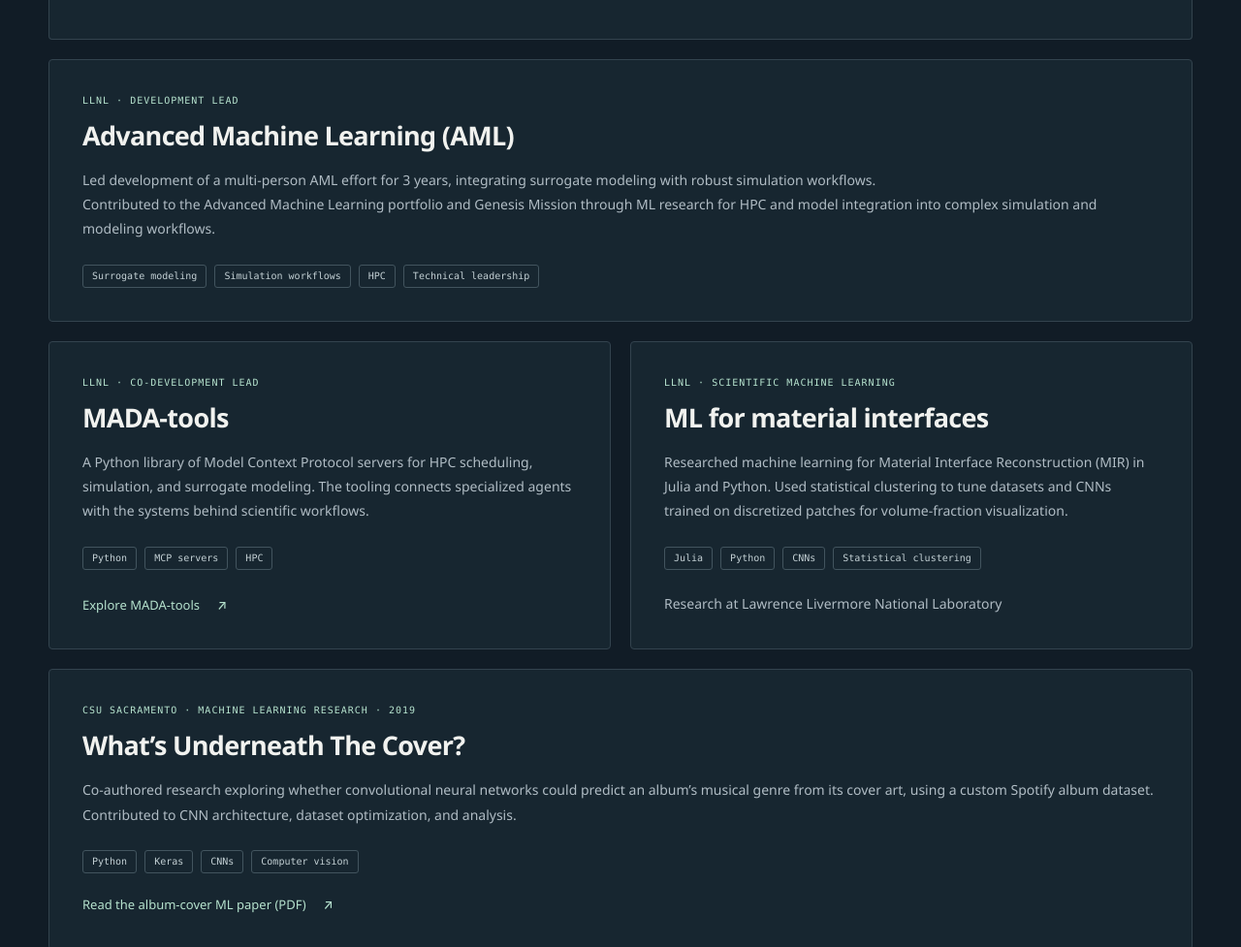
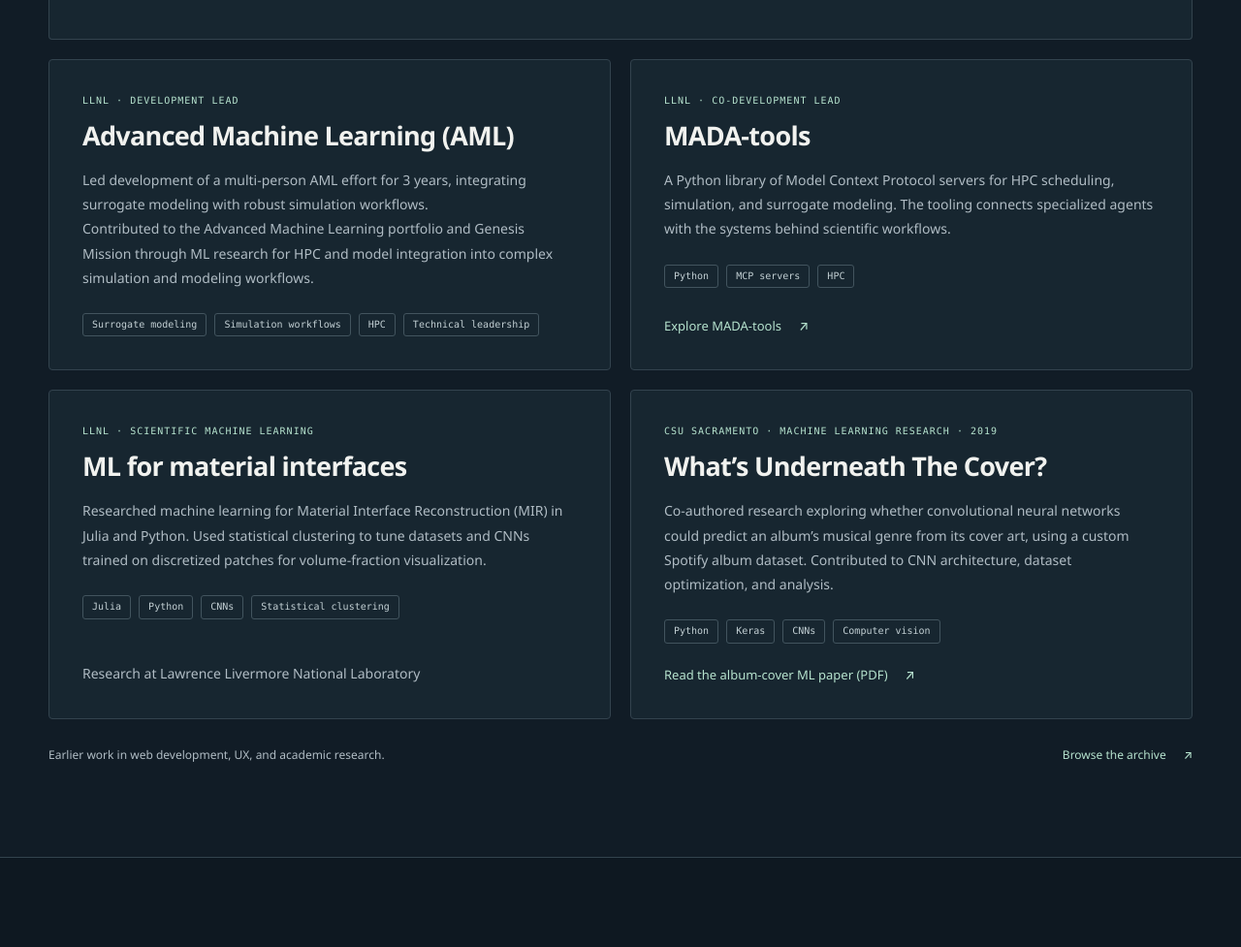
Before and after one commit to Mamorri/mamorri.github.io, a plain HTML site: page index.html in a window 1280 px wide. Shown: the part 1319-2296 px from the top of the page at 97% size. Drawn offline with Linux system fonts and the light colour scheme.

Commit message:
Arrange four selected work cards beneath featured MADA

```diff
--- a/assets/css/index.css
+++ b/assets/css/index.css
@@ -83,7 +83,6 @@ h2 { font-size: clamp(29px, 3.1vw, 39px); letter-spacing: -1.3px; }
 .project-detail .project-impact { color: var(--text); font-size: 17px; line-height: 1.7; margin-bottom: 18px; }
 .project-grid { display: grid; grid-template-columns: 1fr 1fr; gap: 20px; margin-top: 20px; }
 .project-grid .project { display: flex; flex-direction: column; align-items: flex-start; }
-.project-grid .research-paper, .project-grid .aml-project { grid-column: 1 / -1; }
 .project-grid .text-link, .project-grid .project-note { margin-top: auto; padding-top: 22px; }
 .project-grid .project-note { font-size: 11px; }
 .tags { display: flex; flex-wrap: wrap; gap: 8px; list-style: none; margin: 24px 0 0; padding: 0; }
--- a/index.html
+++ b/index.html
@@ -13,7 +13,7 @@
   <link rel="canonical" href="https://mamorri.github.io/">
   <link rel="icon" href="assets/img/monogram.svg" type="image/svg+xml">
   <link rel="alternate icon" href="assets/img/favicon.ico">
-  <link rel="stylesheet" href="assets/css/index.css?v=20261023-aml">
+  <link rel="stylesheet" href="assets/css/index.css?v=20261023-work-grid">
   <script src="assets/js/index.js" defer></script>
 </head>
 <body>
```
